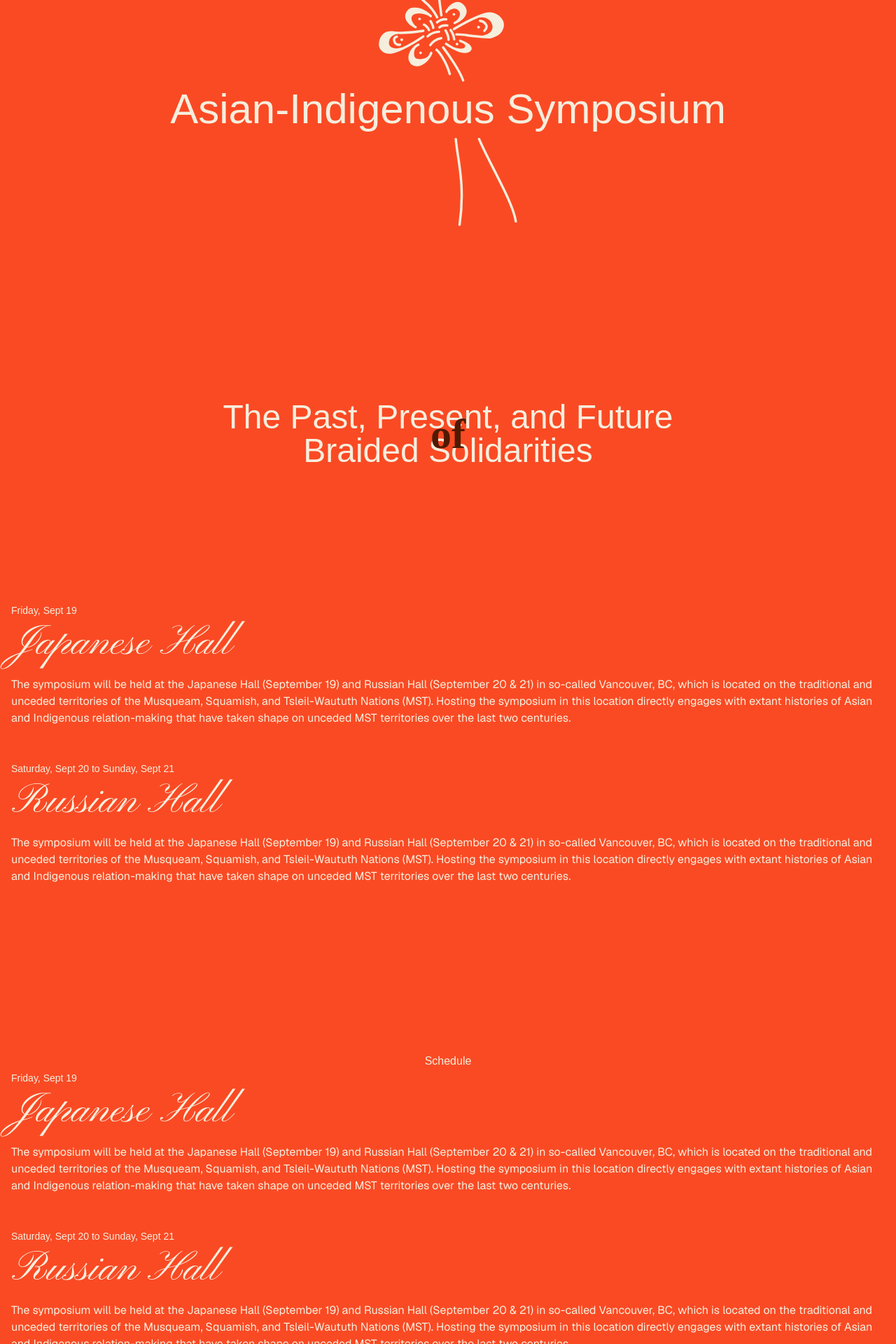
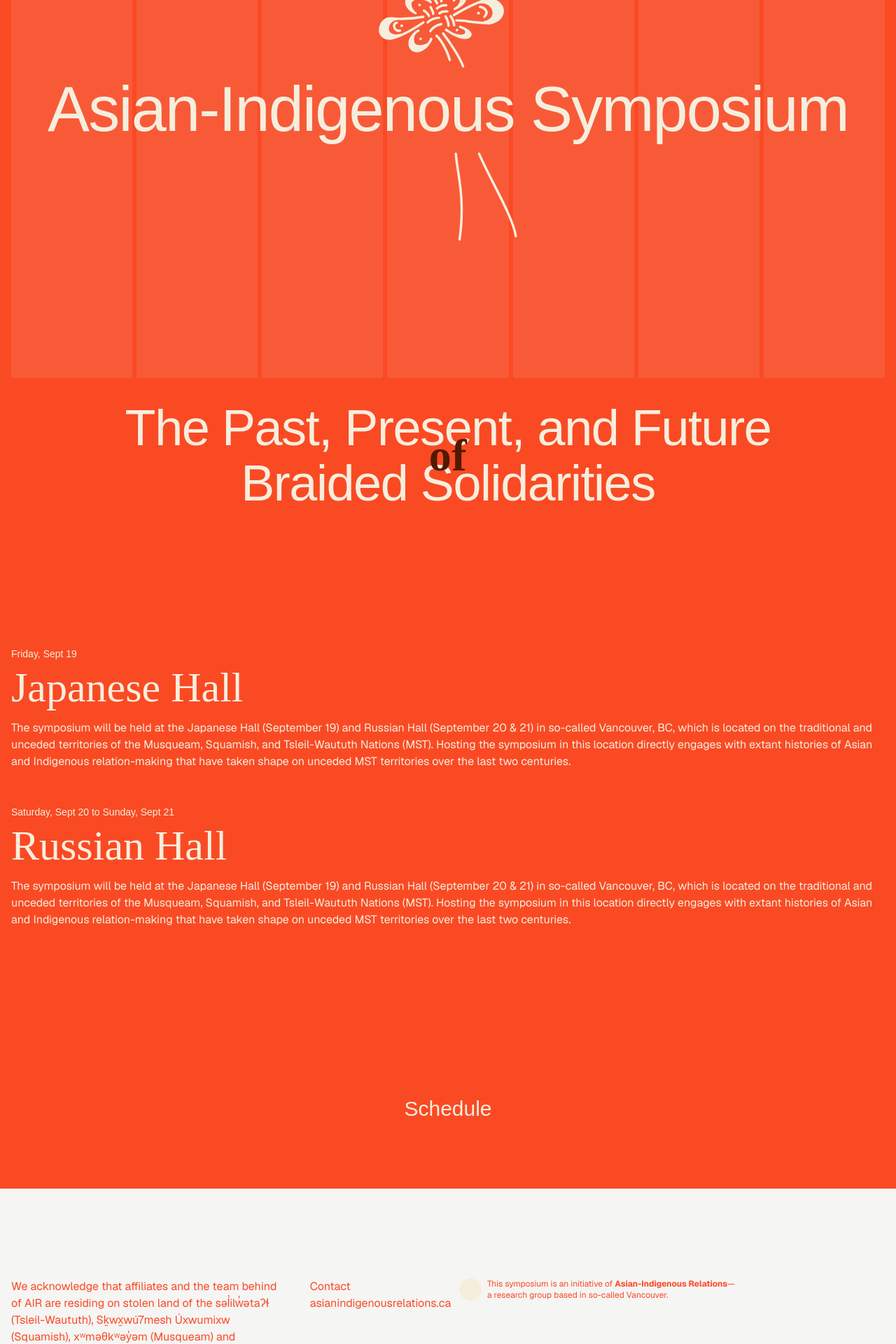
Before and after one commit to cyncui/air_symposium, a Next.js app: page / in a window 1280 px wide. Shown: the part 260-2180 px from the top of the page at 70% size. Built offline with nearby package versions, Linux system fonts and the light colour scheme; a web font is replaced by a local one.

Commit message:
feat: grid overlay, text styles

```diff
--- a/src/components/Header/Header.tsx
+++ b/src/components/Header/Header.tsx
@@ -21,10 +21,10 @@ export const Header = () => {
   return (
     <motion.header
       className={clsx(
-        "p-4 sticky inset-x-0 top-0 z-50 font-serif bg-gradient-to-b from-background to-transparent"
+        "sticky inset-x-0 top-0 z-50 font-serif bg-gradient-to-b from-background to-transparent"
       )}
     >
-      <nav className="container mx-auto flex justify-between items-center">
+      <nav className="container p-4 mx-auto flex justify-between items-center">
         <Link href="/">
           <Image
             src="/svgs/knot_sm.svg"
--- a/src/components/LandingHero/LandingHero.tsx
+++ b/src/components/LandingHero/LandingHero.tsx
@@ -5,7 +5,7 @@ export const LandingHero = () => {
     <section className="min-h-[30rem] h-[80svh] max-h-[50rem] w-full flex flex-col justify-center items-center bg-background">
       <div className="container px-4 mx-auto my-auto">
         <div className="relative">
-          <h1 className="text-5xl md:text-6xl font-serif text-center text-foreground relative">
+          <h1 className="text-heading-1 font-serif text-center text-foreground relative">
             Asian-Indigenous Symposium
           </h1>
           <Image
@@ -13,14 +13,14 @@ export const LandingHero = () => {
             alt="Top SVG"
             width={200}
             height={200}
-            className="absolute -top-2 -translate-y-full left-1/2 -translate-x-1/2"
+            className="absolute -top-0 -translate-y-full left-1/2 -translate-x-1/2"
           />
           <Image
             src="/svgs/knot_bottom.svg"
             alt="Bottom SVG"
             width={200}
             height={140}
-            className="absolute -bottom-2 translate-y-full left-1/2 -translate-x-1/2"
+            className="absolute -bottom-0 translate-y-full left-1/2 -translate-x-1/2"
           />
         </div>
 
--- /dev/null
+++ b/src/components/ui/grid-overlay.tsx
@@ -0,0 +1,33 @@
+import clsx from "clsx";
+import * as React from "react";
+
+function GridOverlay({ className, ...props }: React.ComponentProps<"div">) {
+  const [visible, setVisible] = React.useState(true);
+  React.useEffect(() => {
+    const handleKeyDown = (event: KeyboardEvent) => {
+      if (event.key === "G" && event.shiftKey) {
+        setVisible((prev) => !prev);
+      }
+    };
+    window.addEventListener("keydown", handleKeyDown);
+    return () => {
+      window.removeEventListener("keydown", handleKeyDown);
+    };
+  }, []);
+  return (
+    <div
+      className={`fixed inset-0 pointer-events-none ${className}`}
+      {...props}
+    >
+      <div className="container px-4 grid grid-cols-7 gap-x-1.5 h-full mx-auto">
+        {Array.from({ length: 7 }).map((_, index) => (
+          <div
+            key={index}
+            className={clsx(visible ? "bg-gray-200/10" : "bg-transparent")}
+          />
+        ))}
+      </div>
+    </div>
+  );
+}
+export { GridOverlay };
--- a/src/pages/_app.tsx
+++ b/src/pages/_app.tsx
@@ -5,6 +5,7 @@ import type { AppProps } from "next/app";
 import localFont from "next/font/local";
 import { Header } from "@/components/Header/Header";
 import { Footer } from "@/components/Footer/Footer";
+import { GridOverlay } from "@/components/ui/grid-overlay";
 
 const pinyonScript = Pinyon_Script({
   variable: "--font-pinyon-script",
@@ -34,6 +35,7 @@ export default function App({ Component, pageProps }: AppProps) {
     <main
       className={`${GeistSans.variable} ${pinyonScript.variable} ${formom.variable} min-h-screen font-sans`}
     >
+      <GridOverlay />
       <Header />
       <Component {...pageProps} />
       <Footer />
--- a/src/pages/index.tsx
+++ b/src/pages/index.tsx
@@ -1,5 +1,13 @@
 import Image from "next/image";
 import { LandingHero } from "@/components/LandingHero/LandingHero";
+import {
+  Carousel,
+  CarouselContent,
+  CarouselItem,
+  CarouselNext,
+  CarouselPrevious,
+} from "@/components/ui/carousel";
+import { Button } from "@/components/ui/button";
 
 export default function Home() {
   return (
@@ -7,10 +15,10 @@ export default function Home() {
       <LandingHero />
       <section className="py-24 ">
         <div className="container px-4 mx-auto">
-          <h2 className="text-center font-serif text-5xl relative">
+          <h2 className="text-center font-serif text-heading-2 relative">
             The Past, Present, and Future
             <span className="leading-0 h-0 relative block">
-              <span className="absolute left-1/2 top-0 -translate-1/2 font-[sloop-script-pro] text-6xl text-theme-dark font-bold">
+              <span className="absolute left-1/2 top-0 -translate-1/2 font-script text-ornament text-theme-dark font-bold">
                 of
               </span>
             </span>
@@ -55,38 +63,16 @@ export default function Home() {
       </section>
       <section className="py-24">
         <div className="container px-4 mx-auto">
-          <h2 className="text-center font-serif">Schedule</h2>
-          <article className="mb-12">
-            <span className="inline-block font-serif text-sm mb-2">
-              <time dateTime="2025-09-19">Friday, Sept 19</time>
-            </span>
-            <h2 className="text-6xl mb-4 font-script">Japanese Hall</h2>
-            <p>
-              The symposium will be held at the Japanese Hall (September 19) and
-              Russian Hall (September 20 & 21) in so-called Vancouver, BC, which
-              is located on the traditional and unceded territories of the
-              Musqueam, Squamish, and Tsleil-Waututh Nations (MST). Hosting the
-              symposium in this location directly engages with extant histories
-              of Asian and Indigenous relation-making that have taken shape on
-              unceded MST territories over the last two centuries.
-            </p>
-          </article>
-          <article className="mb-12">
-            <span className="inline-block font-serif text-sm mb-2">
-              <time dateTime="2025-09-20">Saturday, Sept 20</time> to{" "}
-              <time dateTime="2025-09-21">Sunday, Sept 21</time>
-            </span>
-            <h2 className="text-6xl mb-4 font-script">Russian Hall</h2>
-            <p>
-              The symposium will be held at the Japanese Hall (September 19) and
-              Russian Hall (September 20 & 21) in so-called Vancouver, BC, which
-              is located on the traditional and unceded territories of the
-              Musqueam, Squamish, and Tsleil-Waututh Nations (MST). Hosting the
-              symposium in this location directly engages with extant histories
-              of Asian and Indigenous relation-making that have taken shape on
-              unceded MST territories over the last two centuries.
-            </p>
-          </article>
+          <h2 className="text-center font-serif text-3xl">Schedule</h2>
+          {/* <Carousel>
+            <CarouselContent>
+              <CarouselItem>...</CarouselItem>
+              <CarouselItem>...</CarouselItem>
+              <CarouselItem>...</CarouselItem>
+            </CarouselContent>
+            <CarouselPrevious />
+            <CarouselNext />
+          </Carousel> */}
         </div>
       </section>
     </main>
--- a/src/styles/globals.css
+++ b/src/styles/globals.css
@@ -36,8 +36,6 @@
   --sidebar-accent-foreground: oklch(0.208 0.042 265.755);
   --sidebar-border: oklch(0.929 0.013 255.508);
   --sidebar-ring: oklch(0.704 0.04 256.788);
-  --text-body-1-sm: 1.25rem;
-  --text-body-1-sm--line-height: 1.3;
 }
 
 @theme inline {
@@ -47,7 +45,7 @@
   --color-theme-dark: var(--theme-dark);
   --font-sans: var(--font-geist-sans);
   --font-serif: var(--font-formom);
-  --font-script: var(--font-pinyon-script);
+  --font-script: "sloop-script-two";
   --color-sidebar-ring: var(--sidebar-ring);
   --color-sidebar-border: var(--sidebar-border);
   --color-sidebar-accent-foreground: var(--sidebar-accent-foreground);
@@ -81,6 +79,62 @@
   --radius-md: calc(var(--radius) - 2px);
   --radius-lg: var(--radius);
   --radius-xl: calc(var(--radius) + 4px);
+
+  --breakpoint-2xl: 90rem;
+  --breakpoint-3xl: 96rem;
+  --breakpoint-4xl: 120rem;
+  --breakpoint-5xl: 135rem;
+
+
+  --text-body-sm: 1rem;
+  --text-body-sm--line-height: 1.3;
+  --text-body-md: 1rem;
+  --text-body-md--line-height: 1.3;
+  --text-body-lg: 1.125rem;
+  --text-body-lg--line-height: 1.3;
+  --text-body-xl: 1.25rem;
+  --text-body-xl--line-height: 1.3;
+
+
+  --text-heading-1-sm: 3rem;
+  --text-heading-1-sm--line-height: 1.3;
+  --text-heading-1-sm--letter-spacing: -0.02em;
+  --text-heading-1-md: 5.625rem;
+  --text-heading-1-md--line-height: 1.3;
+  --text-heading-1-md--letter-spacing: -0.02em;
+  --text-heading-1-lg: 5.625rem;
+  --text-heading-1-lg--line-height: 1.3;
+  --text-heading-1-lg--letter-spacing: -0.02em;
+  --text-heading-1-xl: 7.5rem;
+  --text-heading-1-xl--line-height: 1.3;
+  --text-heading-1-xl--letter-spacing: -0.02em;
+
+
+  --text-heading-2-sm: 2rem;
+  --text-heading-2-sm--line-height: 1.1;
+  --text-heading-2-sm--letter-spacing: -0.02em;
+  --text-heading-2-md: 4.5rem;
+  --text-heading-2-md--line-height: 1.1;
+  --text-heading-2-md--letter-spacing: -0.02em;
+  --text-heading-2-lg: 4.5rem;
+  --text-heading-2-lg--line-height: 1.1;
+  --text-heading-2-lg--letter-spacing: -0.02em;
+  --text-heading-2-xl: 5rem;
+  --text-heading-2-xl--line-height: 1.1;
+  --text-heading-2-xl--letter-spacing: -0.02em;
+
+  --text-ornament-sm: 2rem;
+  --text-ornament-sm--line-height: 1.1;
+  --text-ornament-sm--letter-spacing: 0.01em;
+  --text-ornament-md: 3.75rem;
+  --text-ornament-md--line-height: 1.1;
+  --text-ornament-md--letter-spacing: 0.01em;
+  --text-ornament-lg: 4rem;
+  --text-ornament-lg--line-height: 1.1;
+  --text-ornament-lg--letter-spacing: 0.01em;
+  --text-ornament-xl: 4.25rem;
+  --text-ornament-xl--line-height: 1.1;
+  --text-ornament-xl--letter-spacing: 0.01em;
 }
 
 body {
@@ -130,4 +184,19 @@ body {
   body {
     @apply bg-background text-foreground;
   }
+  .text-body{
+    @apply text-body-sm md:text-body-md lg:text-body-lg 3xl:text-body-xl;
+  }
+  .text-heading-1{
+    @apply text-heading-1-sm md:text-heading-1-md lg:text-heading-1-lg 3xl:text-heading-1-xl
+  }
+  .text-heading-2{
+    @apply text-heading-2-sm md:text-heading-2-md lg:text-heading-2-lg 3xl:text-heading-2-xl
+  }
+  .text-ornament{
+    @apply text-ornament-sm md:text-ornament-md lg:text-ornament-lg 3xl:text-ornament-xl
+  }
+  /* .text-heading-b{
+    @apply text-heading-b-sm md:text-heading-b-md lg:text-heading-b-lg 3xl:text-heading-b-xl
+  } */
 }
```
